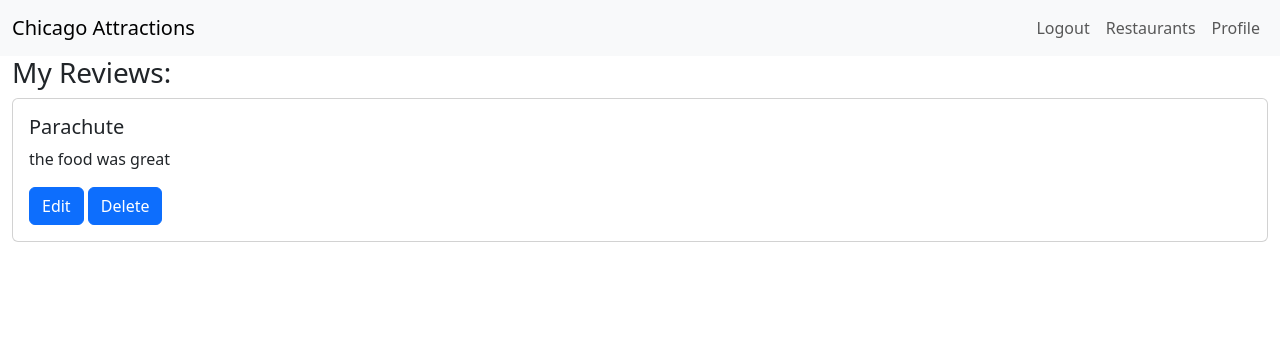
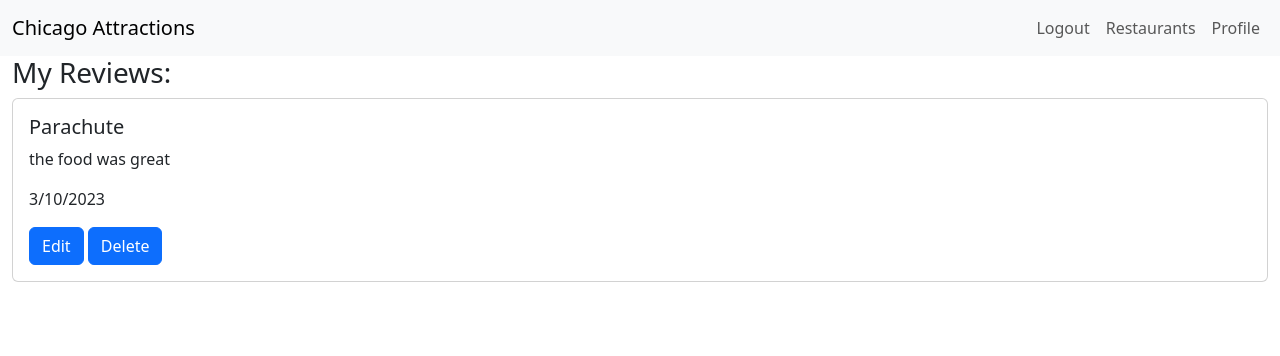
Before and after one commit to justincanavanmusic/chicago-hotspot, a Node server app: page /profile in a window 1280 px wide. Shown: the top 356 px of the page. Run offline with Node 20, Linux system fonts and the light colour scheme; a user stored in the database is signed in; data comes from the database, SQL or seed files in the repository; some libraries are stand-ins or nearby versions.

Commit message:
added a few tweaks to profile.handlebars

```diff
--- a/views/profile.handlebars
+++ b/views/profile.handlebars
@@ -1,14 +1,17 @@
 <div class="container-fluid">
   <h3> My Reviews:</h3>
   {{#each reviews as |review|}}
+  <div>
     <div class="card mb-3">
       <div class="card-body">
         <h5 class="card-title">{{review.attraction.name}}</h5>
         <p class="card-text">{{review.body}}</p>
+        <p>{{format_date review.updatedAt}}</p>
         <button data-id="{{review.id}}" id="edit-post" type="button" class="btn btn-primary" data-bs-toggle="modal"
           data-bs-target="#editModal">Edit</button>
-      <button data-id="{{review.id}}" id="delete-post" type="button" class="btn btn-primary del-button">Delete</button>
-
+        <button data-id="{{review.id}}" id="delete-post" type="button"
+          class="btn btn-primary del-button">Delete</button>
+      </div>
     </div>
 
     <!-- Modal -->
```
Lines whose indentation alone changed are shown as unchanged.
